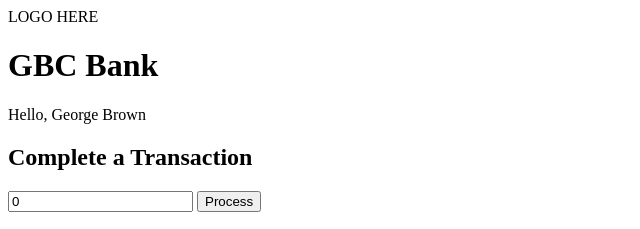
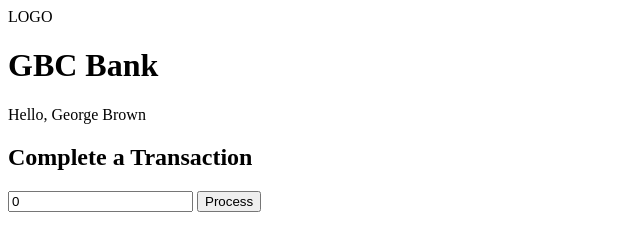
Before and after one commit to javier-buelvas/intr2012-banking-lab, a plain HTML site: page index.html in a window 1280 px wide. Shown: the top 229 px of the page, 0-640 px from the left. Drawn offline with Linux system fonts and the light colour scheme.

Commit message:
Update index.html

```diff
--- a/index.html
+++ b/index.html
@@ -9,7 +9,7 @@
   <body>
 
     <header>
-      <div class="logo">LOGO HERE</div>
+      <div class="logo">LOGO</div>
       <h1>GBC Bank</h1>
       <div class="greeting">Hello, <span id="username"></span></div>
     </header>
```
